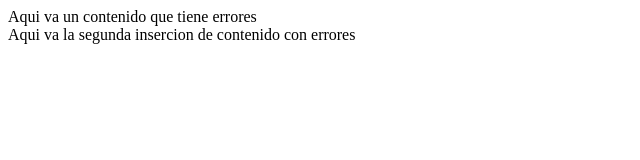
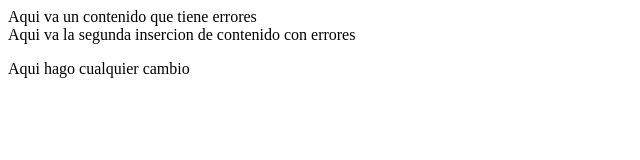
Before and after one commit to lferquint/proyect-test, a plain HTML site: page index.html in a window 1280 px wide. Shown: the whole page, without its empty margins (0-640 px from the left). Drawn offline with Linux system fonts and the light colour scheme.

Commit message:
ultimo cambio en rama 'ultima'

```diff
--- a/index.html
+++ b/index.html
@@ -1,2 +1,3 @@
 <div>Aqui va un contenido que tiene errores</div>
 <div>Aqui va la segunda insercion de contenido con errores</div>
+<p>Aqui hago cualquier cambio</p>
```
